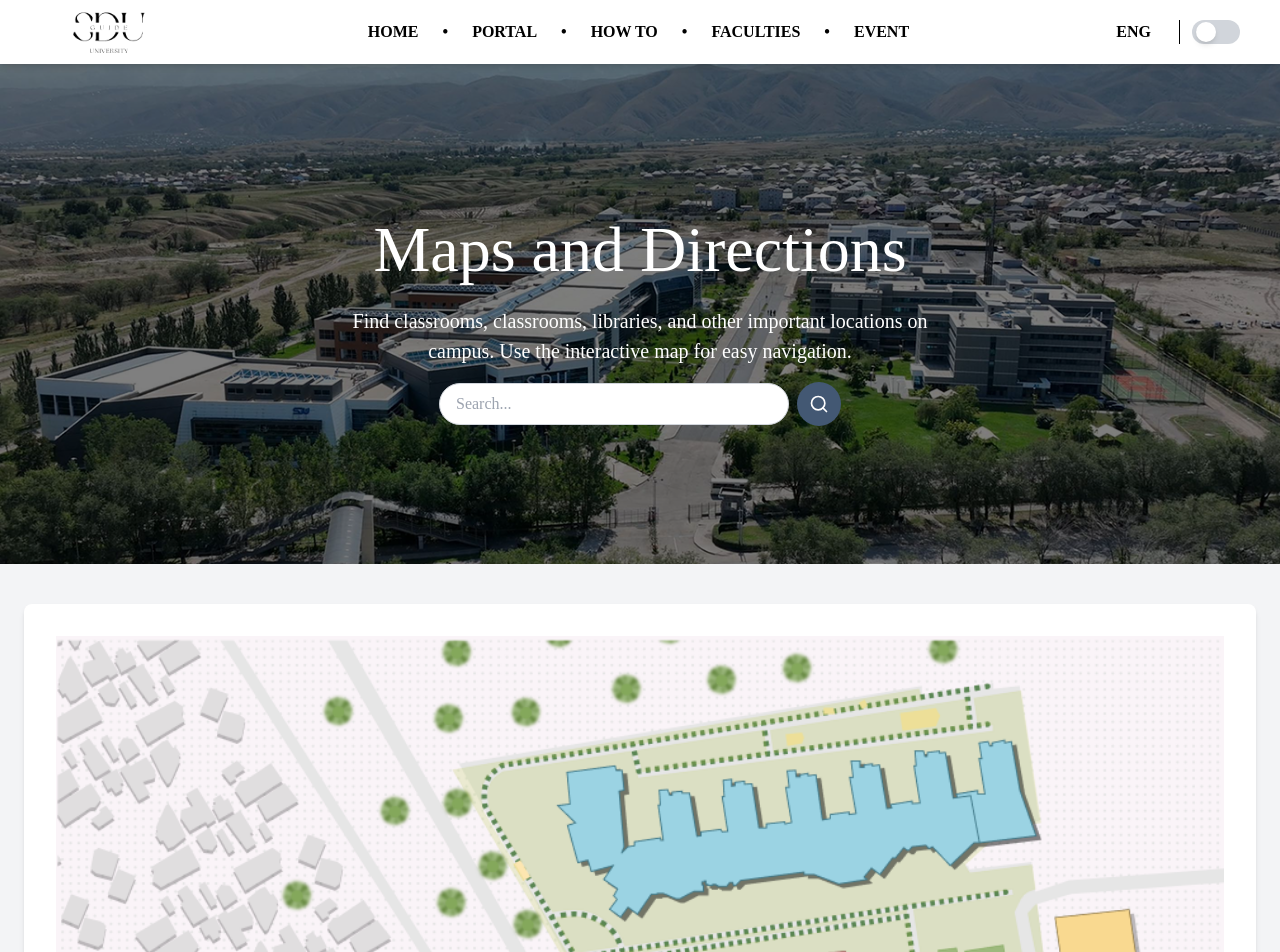
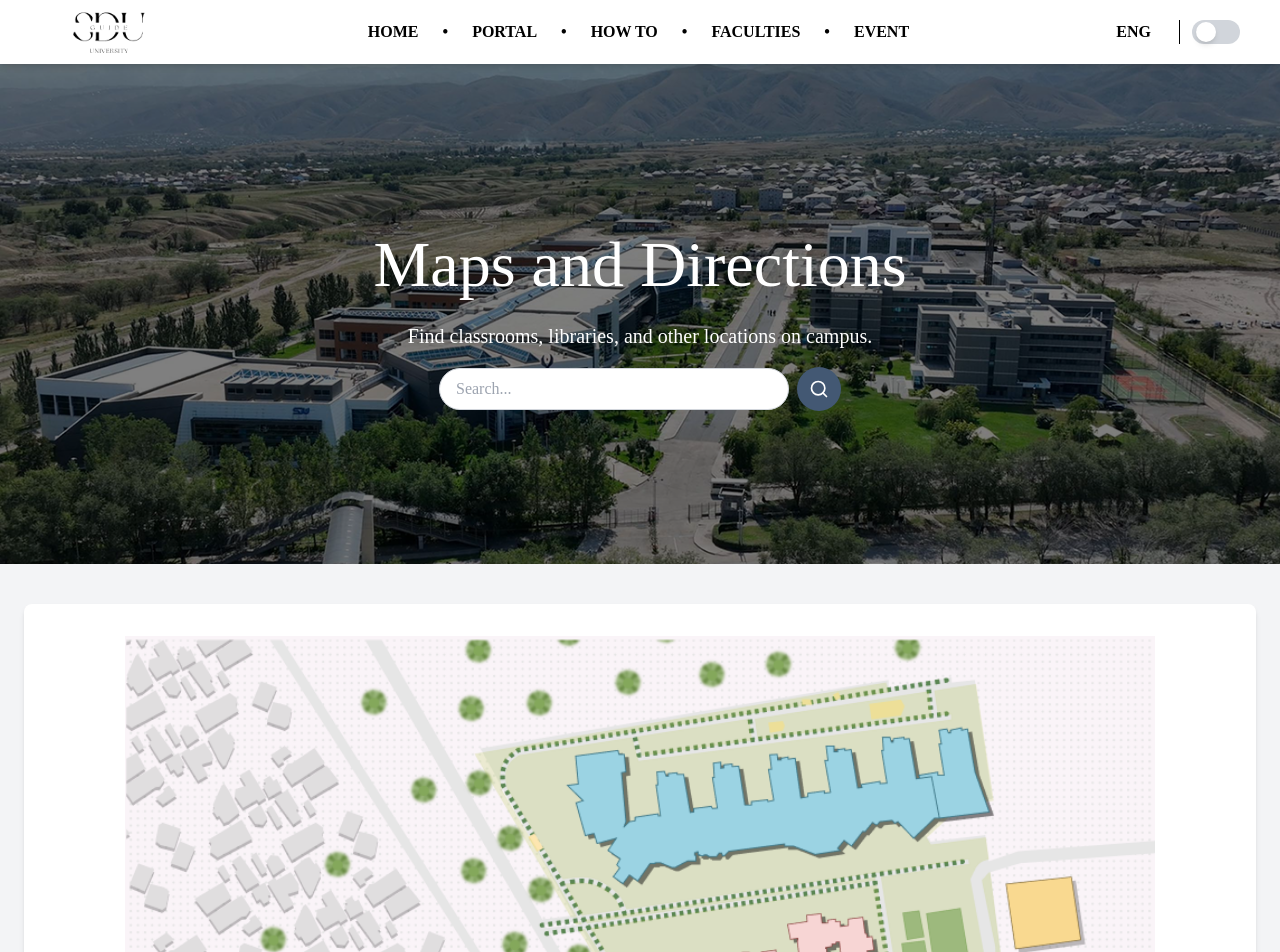
Before and after one commit to DaDiaz3/sdu-guide-front, a React (Create React App) app: page / in a window 1280 px wide. Shown: the top 952 px of the page. Built offline with nearby package versions, Linux system fonts and the light colour scheme; no server answers.

Commit message:
28.04.2025

```diff
--- a/package.json
+++ b/package.json
@@ -1,5 +1,5 @@
 {
-  "name": "my-app",
+  "name": "sdu",
   "version": "0.1.0",
   "private": true,
   "dependencies": {
--- a/src/HomePage.js
+++ b/src/HomePage.js
@@ -1,60 +1,161 @@
-import React from "react";
+import React, { useRef, useState } from "react";
 import { Search } from "lucide-react";
 import { Input } from "./Components/Input";
 import { Card, CardContent } from "./Components/Card";
-import { useTranslation } from "./LanguageContext"; // Импортируем хук для перевода
+import { useTranslation } from "./LanguageContext";
 
-// Подключаем изображения
 import heroImage from "./Components/assets/campus2.png";
 import campusMap from "./Components/assets/campusmap.png";
 
-// Импортируем Navbar и Footer
 import Navbar from "./Navbar";
 import Footer from "./Footer";
 
 export default function HomePage() {
-    const { translations } = useTranslation(); // Получаем переводы
+    const { translations } = useTranslation();
+
+    const [searchValue, setSearchValue] = useState("");
+    const [selectedBlock, setSelectedBlock] = useState(null);
+    const campusRef = useRef(null);
+
+    const blockCoords = [
+        { top: "210px", left: "505px", width: "13px", height: "45px", link: "BlockDLeftSide", block: "D" },
+        { top: "210px", left: "520px", width: "13.67px", height: "45px", link: "BlockDRightSide", block: "D" },
+        { top: "210px", left: "560px", width: "13px", height: "45px", link: "BlockELeftSide", block: "E" },
+        { top: "210px", left: "575px", width: "13.67px", height: "45px", link: "BlockERightSide", block: "E" },
+        { top: "210px", left: "620px", width: "13px", height: "45px", link: "BlockFLeftSide", block: "F" },
+        { top: "210px", left: "635px", width: "13.67px", height: "45px", link: "BlockFRightSide", block: "F" },
+        { top: "210px", left: "675px", width: "13px", height: "45px", link: "BlockGLeftSide", block: "G" },
+        { top: "210px", left: "690px", width: "13.67px", height: "45px", link: "BlockGRightSide", block: "G" },
+        { top: "210px", left: "735px", width: "13px", height: "45px", link: "BlockHLeftSide", block: "H" },
+        { top: "210px", left: "750px", width: "13.67px", height: "45px", link: "BlockHRightSide", block: "H" },
+        { top: "210px", left: "790px", width: "16px", height: "45px", link: "BlockILeftSide", block: "I" },
+        { top: "210px", left: "807px", width: "16px", height: "45px", link: "BlockIRightSide", block: "I" },
+    ];
+
+    const blockColors = {
+        D: "#863383",
+        E: "#641515",
+        F: "#363F78",
+        G: "#5E7745",
+        H: "#3B70A4",
+        I: "#6A3BA4"
+    };
+
+    const parseRoomCode = (code) => {
+        const clean = code.toUpperCase().replace(/[^A-Z0-9]/g, "");
+        const match = clean.match(/^([D-I])(\d{3})$/);
+        if (!match) return null;
+
+        const block = match[1];
+        const number = parseInt(match[2], 10);
+
+        const isLeft = (number >= 101 && number <= 105) || (number >= 201 && number <= 205) || (number >= 301 && number <= 305);
+        const isRight = (number >= 107 && number <= 108) || (number >= 206 && number <= 211) || (number >= 306 && number <= 312) || (number >= 406 && number <= 412);
+
+        const side = isLeft ? "Left" : isRight ? "Right" : null;
+
+        if (!side) return null;
+
+        return {
+            block,
+            side,
+            room: `${block}-${number}`,
+            link: `Block${block}${side}Side`
+        };
+    };
+
+    const handleSearch = () => {
+        const result = parseRoomCode(searchValue);
+        if (result) {
+            setSelectedBlock(result);
+            setTimeout(() => {
+                campusRef.current?.scrollIntoView({ behavior: "smooth" });
+            }, 100);
+        } else {
+            setSelectedBlock(null);
+            alert("Invalid room code");
+        }
+    };
 
     return (
         <div className="min-h-screen font-[Cormorant] bg-gray-100 text-black">
-            {/* Navbar */}
             <Navbar />
-
-            {/* Hero Section */}
             <div className="relative h-[500px]">
-                <img src={heroImage} alt="Campus" className="w-full h-full object-cover"/>
+                <img src={heroImage} alt="Campus" className="w-full h-full object-cover" />
                 <div className="absolute inset-0 bg-black bg-opacity-50 flex flex-col justify-center items-center text-white">
                     <h2 className="text-[64px]">{translations.maps_and_directions || "Maps and Directions"}</h2>
                     <p className="mt-2 text-[20px] text-center max-w-[600px]">
-                        {translations.find_locations || "Find classrooms, classrooms, libraries, and other important locations on campus.\n" +
-                            "                        Use the interactive map for easy navigation."}
+                        {translations.find_locations || "Find classrooms, libraries, and other locations on campus."}
                     </p>
-                    {/* Поле поиска с кнопкой */}
                     <div className="relative mt-4 flex items-center space-x-2">
                         <Input
+                            value={searchValue}
+                            onChange={(e) => setSearchValue(e.target.value)}
+                            onKeyDown={(e) => {
+                                if (e.key === "Enter") handleSearch();
+                            }}
                             placeholder={translations.search || "Search..."}
                             className="px-4 py-2 w-[350px] text-black border border-gray-300 rounded-full focus:outline-none font-[Gilroy-Regular]"
                         />
-                        <button className="p-3 bg-[#435873] hover:bg-opacity-90 rounded-full">
-                            <Search className="text-white" size={20}/>
+                        <button
+                            onClick={handleSearch}
+                            className="p-3 bg-[#435873] hover:bg-opacity-90 rounded-full"
+                        >
+                            <Search className="text-white" size={20} />
                         </button>
                     </div>
                 </div>
             </div>
 
-            {/* Map Section */}
-            <div className="container mx-auto py-10 px-6">
+            <div ref={campusRef} className="container mx-auto py-10 px-6">
                 <Card className="mt-4">
                     <CardContent>
-                        <a href="/AllFacilities">
-                            <img src={campusMap} alt="Campus Map" className="w-full cursor-pointer"/>
-                        </a>
+                        <div className="relative w-full max-w-[1030px] mx-auto">
+                            <img src={campusMap} alt="Campus Map" className="w-full" />
+
+                            <div
+                                className="absolute"
+                                style={{
+                                    top: "0",
+                                    left: "0",
+                                    transform: "rotate(-8deg)",
+                                    transformOrigin: "top left",
+                                }}
+                            >
+                                {blockCoords.map((coord, index) => {
+                                    const isActive = selectedBlock && selectedBlock.link === coord.link;
+                                    const bgColor = isActive ? blockColors[coord.block] : "transparent";
+
+                                    return (
+                                        <a
+                                            key={index}
+                                            href={`/${coord.link}`}
+                                            className={`absolute transition-all duration-200 ease-in-out text-white text-sm font-bold flex items-center justify-center hover:scale-110`}
+                                            style={{
+                                                top: coord.top,
+                                                left: coord.left,
+                                                width: coord.width,
+                                                height: coord.height,
+                                                backgroundColor: bgColor,
+                                                border: isActive ? "2px solid black" : "none",
+                                                zIndex: isActive ? 10 : 1,
+                                                textDecoration: "none"
+                                            }}
+                                        >
+                                            {isActive && (
+                                                <div className="absolute -bottom-10 left-1/2 transform -translate-x-1/2 bg-white text-black px-2 py-1 text-xs rounded shadow">
+                                                    {selectedBlock.room}
+                                                </div>
+                                            )}
+                                        </a>
+                                    );
+                                })}
+                            </div>
+                        </div>
                     </CardContent>
                 </Card>
             </div>
 
-
-            {/* Footer */}
             <Footer />
         </div>
     );
--- a/src/components/Input.js
+++ b/src/components/Input.js
@@ -1,5 +1,20 @@
 import React from "react";
 
-export function Input({ placeholder, className }) {
-    return <input type="text" placeholder={placeholder} className={`border p-2 rounded ${className}`} />;
+export function Input({ placeholder, className, ...props }) {
+    return (
+        <input
+            type="text"
+            placeholder={placeholder}
+            className={`border p-2 rounded ${className}`}
+            onKeyDown={(e) => {
+                if (e.key === "Enter" && typeof props.onEnter === "function") {
+                    props.onEnter();
+                }
+                if (typeof props.onKeyDown === "function") {
+                    props.onKeyDown(e);
+                }
+            }}
+            {...props}
+        />
+    );
 }
```
Also changed, not shown: src/Components/assets/insidecampus.png (added).
